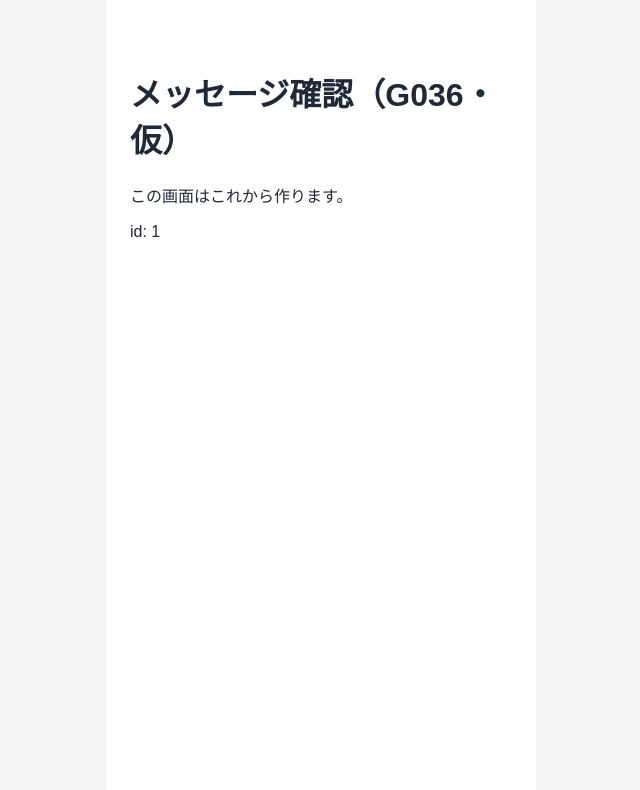
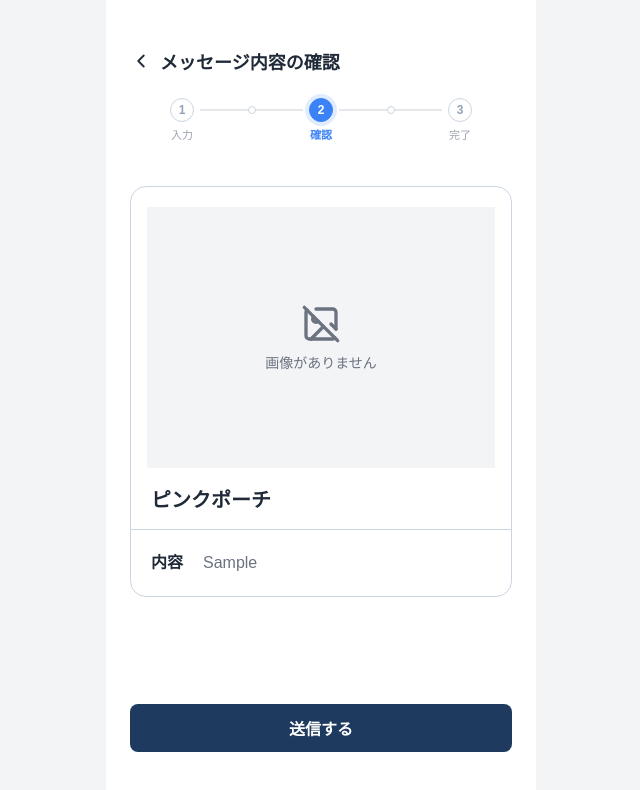
Before and after one commit to babychan-x/sabap, a React (Vite) app in the folder frontend-student/: page /mypage/applications/1/message in a window 1280 px wide. Both pictures are taken after typing "Sample" into the empty fields and a click on the button "確認画面へ". Shown: the top 790 px of the page, without its empty margins (319-959 px from the left). Built offline with nearby package versions, Linux system fonts and the light colour scheme; a web font is replaced by a local one.

Commit message:
G036 感謝のメッセージ内容確認画面の作成

```diff
--- a/frontend-student/src/features/message/pages/StudentMessageConfirm.css
+++ b/frontend-student/src/features/message/pages/StudentMessageConfirm.css
@@ -1,2 +1,176 @@
-/* G036 メッセージ確認画面だけの見た目（配置）。
-   色・ボタンは共通CSS（src/styles/）を使う。 */
+
+/* G036 感謝メッセージ確認画面 */
+
+.message-confirm {
+  display: flex;
+  flex-direction: column;
+  height: 100vh;
+  height: 100dvh;
+  min-height: 0;
+  overflow: hidden;
+}
+
+/* ヘッダー */
+.message-confirm__header {
+  display: flex;
+  align-items: center;
+  gap: 8px;
+  flex-shrink: 0;
+}
+
+/* 戻るボタン */
+.message-confirm__back {
+  display: flex;
+  align-items: center;
+  justify-content: center;
+  flex-shrink: 0;
+  padding: 0;
+  border: none;
+  background: transparent;
+  color: var(--color-text);
+  cursor: pointer;
+}
+
+/* 画面タイトル */
+.message-confirm__title {
+  margin: 0;
+  font-size: 18px;
+  font-weight: 600;
+  color: var(--color-text);
+}
+
+/* 進行状況表示の配置 */
+.message-confirm__steps {
+  flex-shrink: 0;
+  margin: 24px 0 32px;
+}
+
+/* スクロール可能なコンテンツ */
+.message-confirm__content {
+  flex: 1;
+  min-height: 0;
+  overflow-y: auto;
+}
+
+/* 確認内容のカード */
+.message-confirm__card {
+  border: 1px solid var(--color-border);
+  border-radius: 16px;
+  background: var(--color-surface);
+  overflow: hidden;
+}
+
+/* 画像表示エリア */
+.message-confirm__image-area {
+  padding: 20px 16px 0;
+}
+
+/* 画像 */
+.message-confirm__image-wrapper {
+  width: 100%;
+  aspect-ratio: 4 / 3;
+  overflow: hidden;
+  touch-action: pan-y;
+}
+
+.message-confirm__image-wrapper img {
+  display: block;
+  width: 100%;
+  height: 100%;
+  object-fit: contain;
+  user-select: none;
+}
+
+/* 画像がない場合 */
+.message-confirm__no-image {
+  display: flex;
+  flex-direction: column;
+  align-items: center;
+  justify-content: center;
+  gap: 8px;
+  aspect-ratio: 4 / 3;
+  background: var(--color-page-bg);
+  color: var(--color-text-muted);
+  font-size: var(--font-size-small);
+}
+
+/* 画像インジケーター */
+.message-confirm__dots {
+  display: flex;
+  align-items: center;
+  justify-content: center;
+  gap: 4px;
+  margin: 8px 0;
+}
+
+.message-confirm__dot {
+  display: flex;
+  align-items: center;
+  justify-content: center;
+  width: 24px;
+  height: 24px;
+  padding: 0;
+  border: none;
+  background: transparent;
+  cursor: pointer;
+}
+
+.message-confirm__dot::after {
+  content: '';
+  width: 8px;
+  height: 8px;
+  border: 1px solid var(--color-primary);
+  border-radius: 50%;
+}
+
+.message-confirm__dot--active::after {
+  background: var(--color-primary);
+}
+
+/* 落とし物名 */
+.message-confirm__item-name {
+  margin: 0;
+  padding: 16px 20px;
+  font-size: 20px;
+  font-weight: 600;
+  color: var(--color-text);
+  overflow-wrap: anywhere;
+}
+
+/* メッセージ内容 */
+.message-confirm__details {
+  margin: 0;
+}
+
+.message-confirm__detail-row {
+  display: grid;
+  grid-template-columns: 40px minmax(0, 1fr);
+  align-items: start;
+  gap: 12px;
+  padding: 20px;
+  border-top: 1px solid var(--color-border);
+  font-size: var(--font-size-base);
+  line-height: 1.6;
+}
+
+/* 項目名 */
+.message-confirm__detail-row dt {
+  font-weight: 600;
+  color: var(--color-text);
+}
+
+/* メッセージ本文 */
+.message-confirm__detail-row dd {
+  min-width: 0;
+  margin: 0;
+  color: var(--color-text-muted);
+  overflow-wrap: anywhere;
+  white-space: pre-wrap;
+}
+
+/* 送信ボタンの配置 */
+.message-confirm__footer {
+  flex-shrink: 0;
+  padding-top: 24px;
+  padding-bottom: 16px;
+}
--- a/frontend-student/src/features/message/pages/StudentMessageConfirm.jsx
+++ b/frontend-student/src/features/message/pages/StudentMessageConfirm.jsx
@@ -1,19 +1,257 @@
-import { useParams } from 'react-router-dom'
 import './StudentMessageConfirm.css'
 
 // G036 メッセージ確認画面（studentMessageConfirm）
-// ※ 仮の画面。外部設計書 G036 の入出力項目・イベントに合わせて中身を作る。
-// 主なAPI（仮）: D-3（「送信する」で実行）
+
+// G036 感謝メッセージ確認画面
+
+import { useState, useRef } from 'react'
+import {
+  useNavigate,
+  useLocation,
+  useParams,
+  Navigate,
+} from 'react-router-dom'
+import { ChevronLeft, ImageOff } from 'lucide-react'
+import ProgressSteps from '../../../components/ProgressSteps'
+const ROUTES = {
+  write: (id) => `/mypage/applications/${id}/message`,
+  complete: (id) => `/mypage/applications/${id}/message/complete`,
+}
+
 export default function StudentMessageConfirm() {
-  // URL の :id の部分を読み取る（例: /mypage/applications/3/message/confirm → "3"）
+  const navigate = useNavigate()
+  const location = useLocation()
   const { id } = useParams()
 
+  // G035から入力内容を受け取る
+  const form = location.state?.form
+
+  // 落とし物情報（現段階では仮データ）
+  // TODO: バックエンド連携後、申請IDをもとに取得する
+  const itemName = location.state?.itemName ?? 'ピンクポーチ'
+  const itemImages = (location.state?.itemImages ?? []).slice(0, 4)
+
+  // 現在表示している画像
+  const [currentImage, setCurrentImage] = useState(0)
+  const touchStartX = useRef(null)
+
+  // エラーメッセージ
+  const [errorMessage, setErrorMessage] = useState('')
+
+  // イベント1：G035へ戻る
+  // 入力内容を保持したまま戻る
+  const backToMessageWrite = () => {
+    navigate(ROUTES.write(id), {
+      state: {
+        ...location.state,
+        form,
+      },
+      replace: true,
+    })
+  }
+
+  // 画像のスワイプ開始
+  const handleTouchStart = (e) => {
+    touchStartX.current = e.touches[0].clientX
+  }
+
+  // 画像のスワイプ終了
+  const handleTouchEnd = (e) => {
+    if (touchStartX.current === null) return
+
+    const distance =
+      touchStartX.current - e.changedTouches[0].clientX
+
+    if (itemImages.length > 1) {
+      // 左にスワイプ：次の画像
+      if (distance > 50) {
+        setCurrentImage((prev) =>
+          Math.min(prev + 1, itemImages.length - 1)
+        )
+      }
+
+      // 右にスワイプ：前の画像
+      if (distance < -50) {
+        setCurrentImage((prev) =>
+          Math.max(prev - 1, 0)
+        )
+      }
+    }
+
+    touchStartX.current = null
+  }
+
+  // イベント2：メッセージを送信する
+  const submitMessage = () => {
+    setErrorMessage('')
+
+    // 試運転用：G037へ遷移
+    navigate(ROUTES.complete(id), {
+      replace: true,
+    })
+
+    /*
+    【バックエンド連携後の処理】
+
+    1. 申請IDとメッセージ内容（form.body）を
+       サーバーへ送信する。
+
+    2. 感謝メッセージをDBに登録する。
+
+    3. 落とし物の投稿者への通知を作成する。
+
+    4. 登録に成功した場合のみG037へ遷移する。
+
+    navigate(ROUTES.complete(id), {
+      replace: true,
+    })
+
+    5. 送信に失敗した場合は自画面に留まり、
+       エラーメッセージを表示する。
+
+    setErrorMessage(
+      'メッセージの送信に失敗しました。'
+    )
+
+    ※API連携時には試運転用のnavigateを削除する。
+    */
+  }
+
+  // G035を経由せずにアクセスした場合
+  if (!form || typeof form.body !== 'string') {
+    return (
+      <Navigate
+        to={ROUTES.write(id)}
+        replace
+      />
+    )
+  }
+
   return (
-    <main className="page">
-      <h1>メッセージ確認（G036・仮）</h1>
-      <p>この画面はこれから作ります。</p>
-      {/* ルーティング確認用の表示。中身を作るときに消す */}
-      <p>id: {id}</p>
-    </main>
+    <div className="page message-confirm">
+
+      {/* ヘッダー */}
+      <header className="message-confirm__header">
+        <button
+          type="button"
+          id="backToMessageWrite"
+          className="message-confirm__back"
+          onClick={backToMessageWrite}
+          aria-label="戻る"
+        >
+          <ChevronLeft size={22} />
+        </button>
+
+        <h1 className="message-confirm__title">
+          メッセージ内容の確認
+        </h1>
+      </header>
+
+      {/* 共通の進行状況表示 */}
+      <div className="message-confirm__steps">
+        <ProgressSteps
+          current={1}
+          label="送信の手順"
+        />
+      </div>
+
+      {/* スクロール可能なコンテンツ */}
+      <main className="message-confirm__content">
+
+        <div className="message-confirm__card">
+
+          {/* 落とし物の画像 */}
+          <div className="message-confirm__image-area">
+
+            {itemImages.length > 0 ? (
+              <>
+                <div
+                  className="message-confirm__image-wrapper"
+                  onTouchStart={handleTouchStart}
+                  onTouchEnd={handleTouchEnd}
+                  onTouchCancel={() => {
+                    touchStartX.current = null
+                  }}
+                >
+                  <img
+                    id="itemImage"
+                    src={itemImages[currentImage]}
+                    alt={`落とし物の写真${currentImage + 1}`}
+                    draggable={false}
+                  />
+                </div>
+
+                {/* 画像の位置表示 */}
+                {itemImages.length > 1 && (
+                  <div className="message-confirm__dots">
+                    {itemImages.map((url, index) => (
+                      <button
+                        key={index}
+                        type="button"
+                        className={
+                          index === currentImage
+                            ? 'message-confirm__dot message-confirm__dot--active'
+                            : 'message-confirm__dot'
+                        }
+                        onClick={() => setCurrentImage(index)}
+                        aria-label={`写真${index + 1}を表示`}
+                        aria-pressed={index === currentImage}
+                      />
+                    ))}
+                  </div>
+                )}
+              </>
+            ) : (
+              <div className="message-confirm__no-image">
+                <ImageOff size={40} />
+                <span>画像がありません</span>
+              </div>
+            )}
+
+          </div>
+
+          {/* 落とし物名 */}
+          <h2
+            id="itemName"
+            className="message-confirm__item-name"
+          >
+            {itemName}
+          </h2>
+
+          {/* メッセージ内容 */}
+          <dl className="message-confirm__details">
+            <div className="message-confirm__detail-row">
+              <dt>内容</dt>
+
+              <dd id="messageBody">
+                {form.body}
+              </dd>
+            </div>
+          </dl>
+
+        </div>
+      </main>
+
+      {/* 送信ボタン */}
+      <div className="message-confirm__footer">
+
+        {errorMessage && (
+          <p className="form-error" role="alert">
+            {errorMessage}
+          </p>
+        )}
+
+        <button
+          type="button"
+          id="submitMessage"
+          className="btn btn--primary"
+          onClick={submitMessage}
+        >
+          送信する
+        </button>
+
+      </div>
+
+    </div>
   )
 }
```
